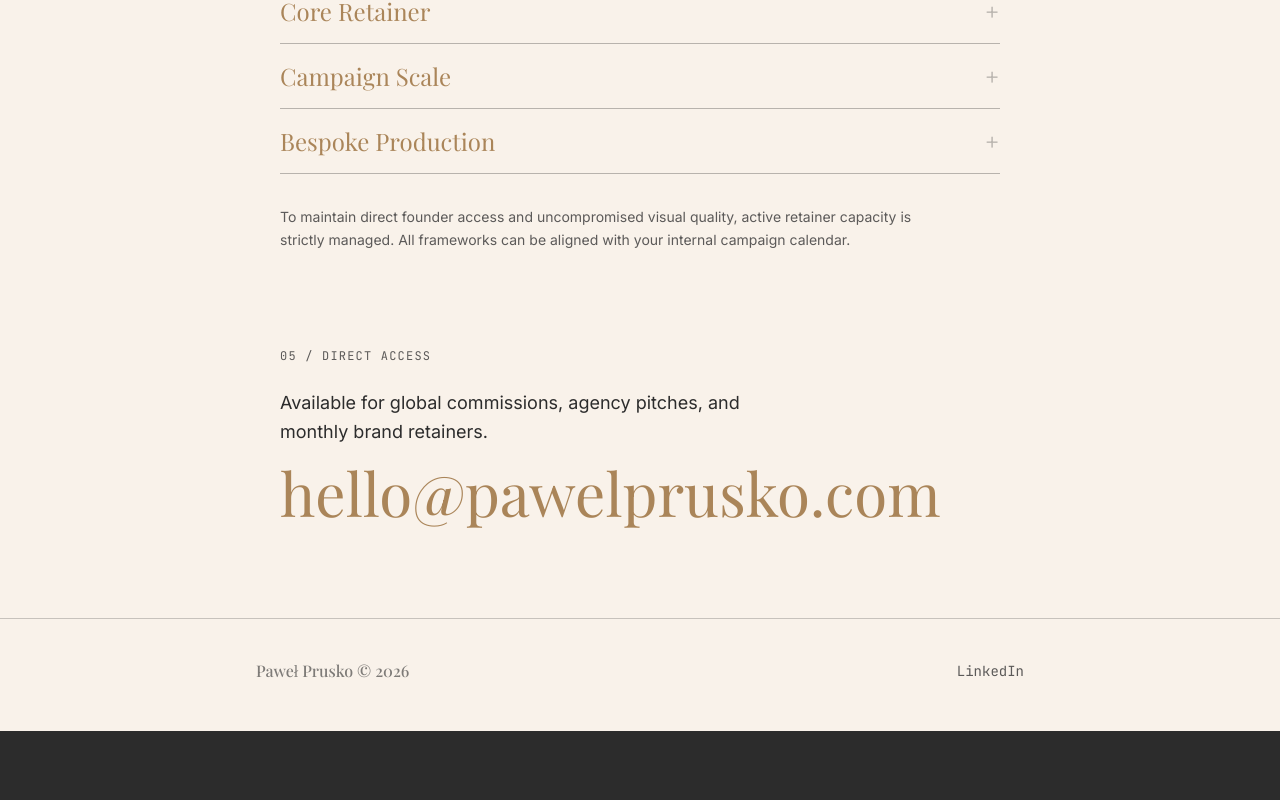
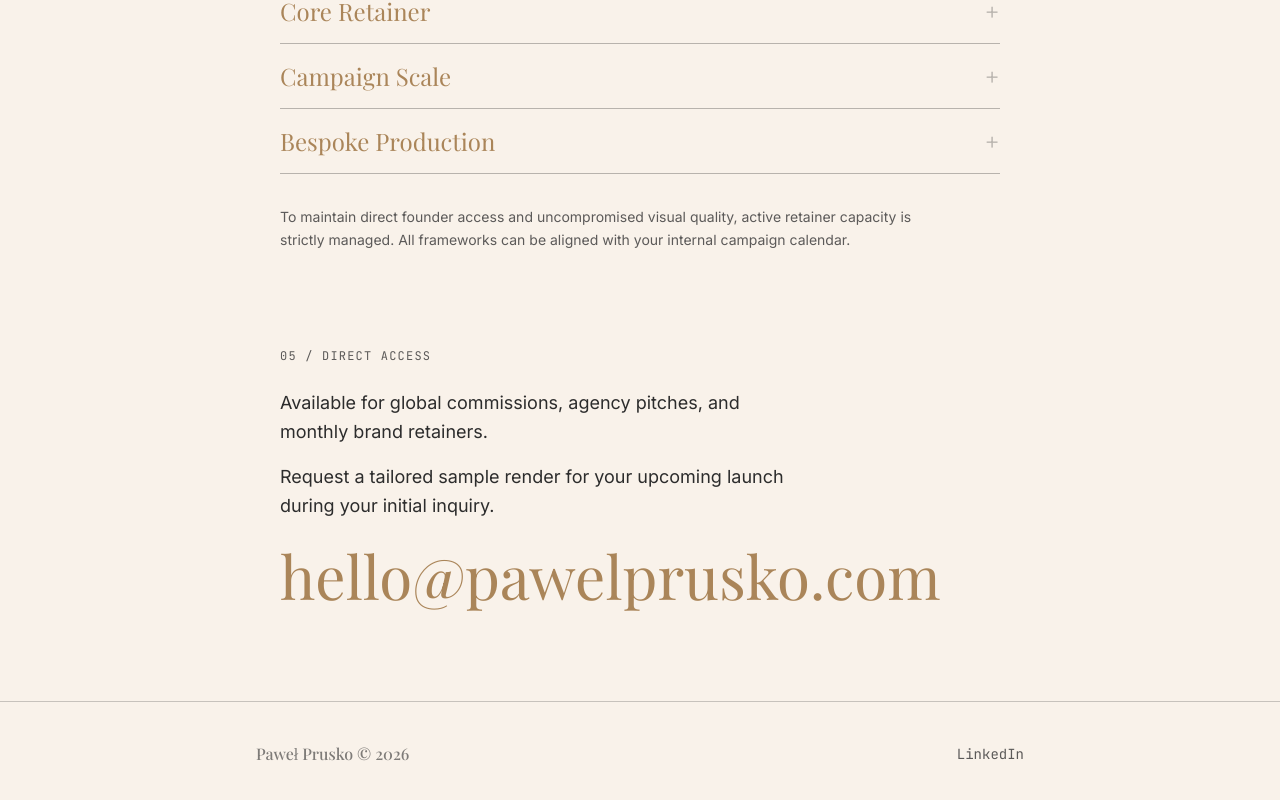
Before and after one commit to pawelprusko/Pawe-Prusko, a React (Vite) app: page / in a window 1280 px wide. Shown: the part 5230-6030 px from the top of the page. Before the commit the page ends 5961 px from the top, so only its background shows below. Built offline with nearby package versions, Linux system fonts and the light colour scheme; a web font is replaced by a local one.

Commit message:
feat(home): add sample render option to contact section
Update the direct access section to include an invitation for clients to request tailored sample renders during their inquiry.

```diff
--- a/src/pages/Home.tsx
+++ b/src/pages/Home.tsx
@@ -142,9 +142,14 @@ export default function Home() {
         <section id="contact" className="mb-24">
           <h2 className="text-xs font-mono tracking-widest text-text-muted mb-6 uppercase">05 / Direct Access</h2>
           <div className="flex flex-col">
-            <p className="text-lg text-text-main font-sans leading-relaxed max-w-lg mb-4">
-              Available for global commissions, agency pitches, and monthly brand retainers.
-            </p>
+            <div className="flex flex-col gap-4 mb-6">
+              <p className="text-lg text-text-main font-sans leading-relaxed max-w-lg">
+                Available for global commissions, agency pitches, and monthly brand retainers.
+              </p>
+              <p className="text-lg text-text-main font-sans leading-relaxed max-w-lg">
+                Request a tailored sample render for your upcoming launch during your initial inquiry.
+              </p>
+            </div>
             <a href="mailto:hello@pawelprusko.com" className="font-heading text-3xl md:text-5xl lg:text-6xl text-secondary hover:text-[#886944] transition-colors inline-block w-max">
               hello@pawelprusko.com
             </a>
```
